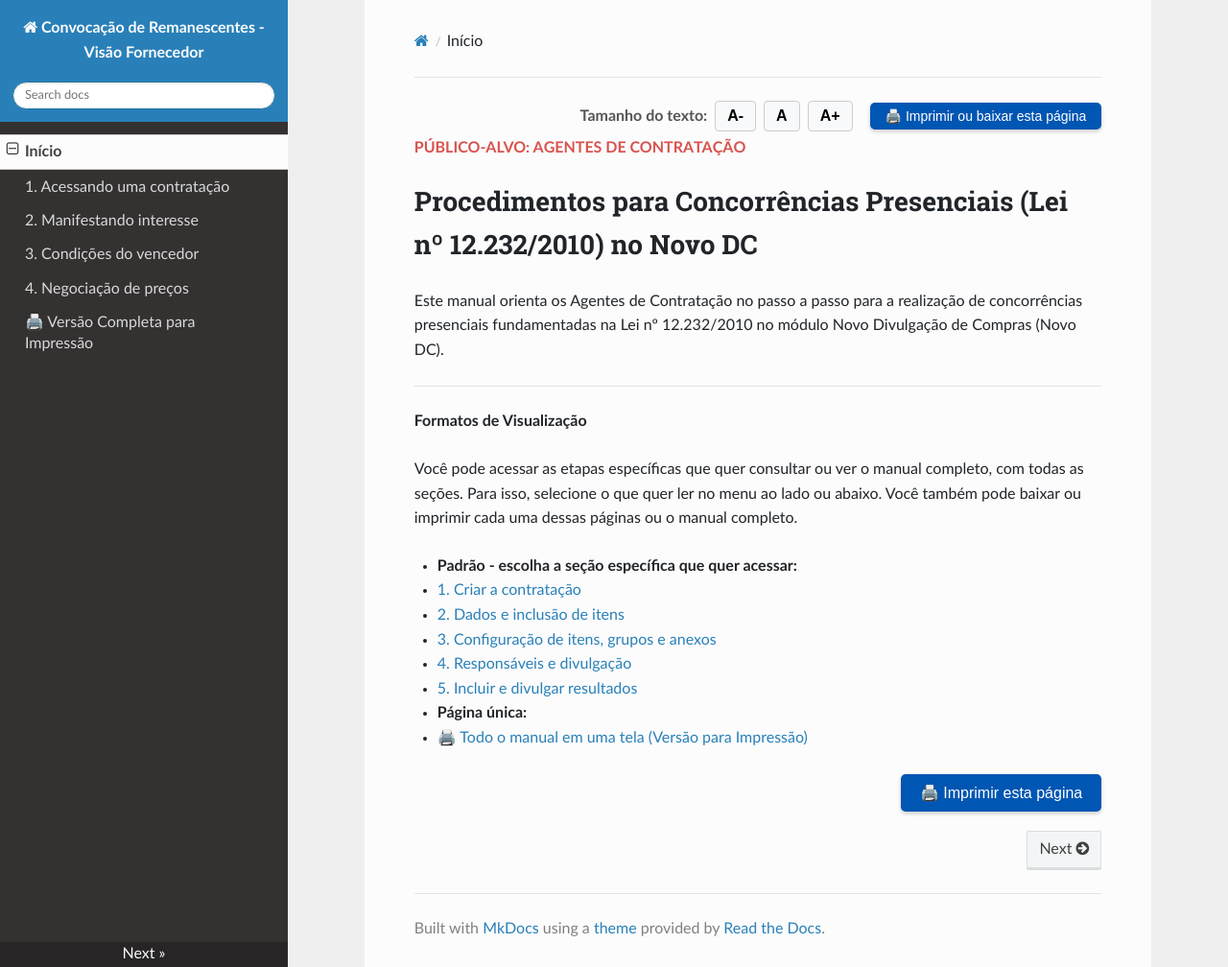
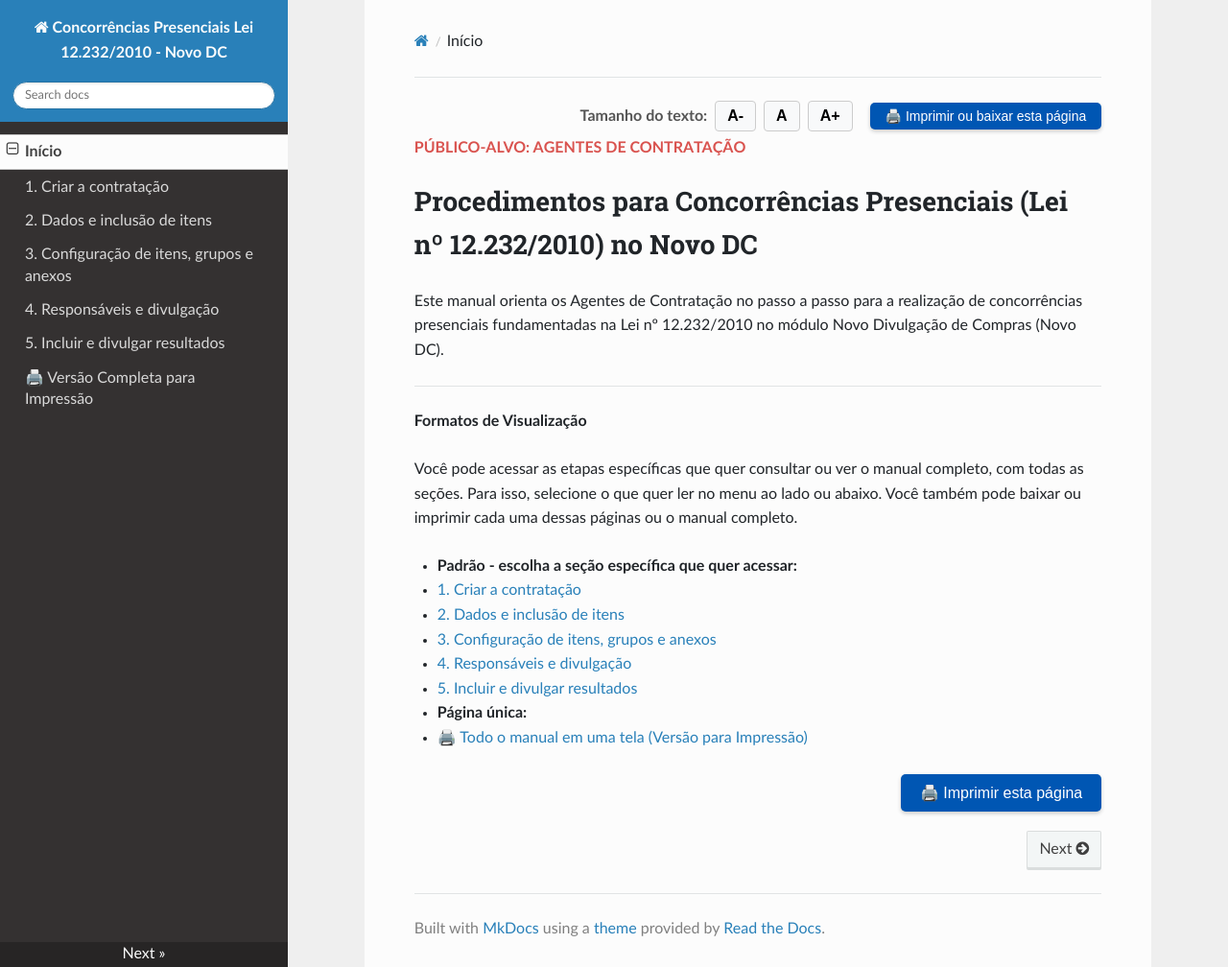
Before and after one commit to emilix10-bit/concorrencia-presencial-12232, an MkDocs documentation site: the page built from docs/index.md, in a window 1280 px wide and 1008 px high. Shown: the whole window at 96% size. Built offline with MkDocs 1.6.1, drawn with Linux system fonts in a browser that asks for light colours; nearby versions of some CDN libraries.

Commit message:
Update site name and navigation structure in mkdocs

```diff
--- a/mkdocs.yml
+++ b/mkdocs.yml
@@ -1,4 +1,4 @@
-site_name: Convocação de Remanescentes - Visão Fornecedor
+site_name: Concorrências Presenciais Lei 12.232/2010 - Novo DC
 
 theme:
   name: readthedocs
@@ -9,10 +9,11 @@ markdown_extensions:
 
 nav:
   - Início: index.md
-  - 1. Acessando uma contratação: 01-acessando-contratacao.md
-  - 2. Manifestando interesse: 02-manifestando-interesse.md
-  - 3. Condições do vencedor: 03-condicoes-vencedor.md
-  - 4. Negociação de preços: 04-negociacao-precos.md
+  - 1. Criar a contratação: 01-criar-contratacao.md
+  - 2. Dados e inclusão de itens: 02-dados-e-inclusao-de-itens.md
+  - 3. Configuração de itens, grupos e anexos: 03-configuracao-grupos-e-anexos.md
+  - 4. Responsáveis e divulgação: 04-responsaveis-e-divulgacao.md
+  - 5. Incluir e divulgar resultados: 05-resultados-da-licitacao.md
   - 🖨️ Versão Completa para Impressão: manual-completo.md
 
 # Configuração dos estilos e scripts customizados
```
